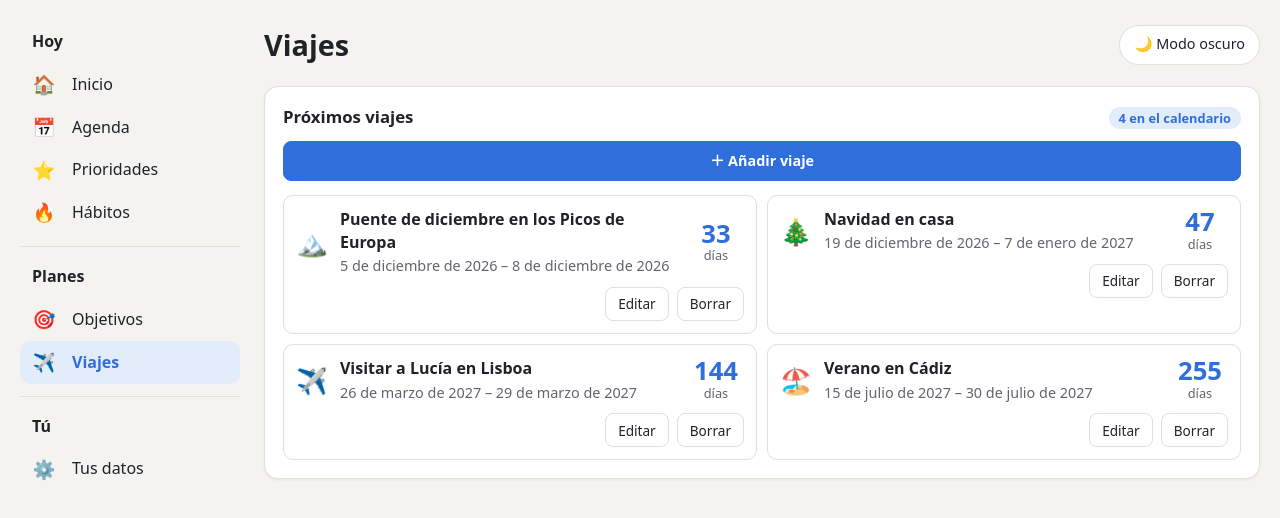
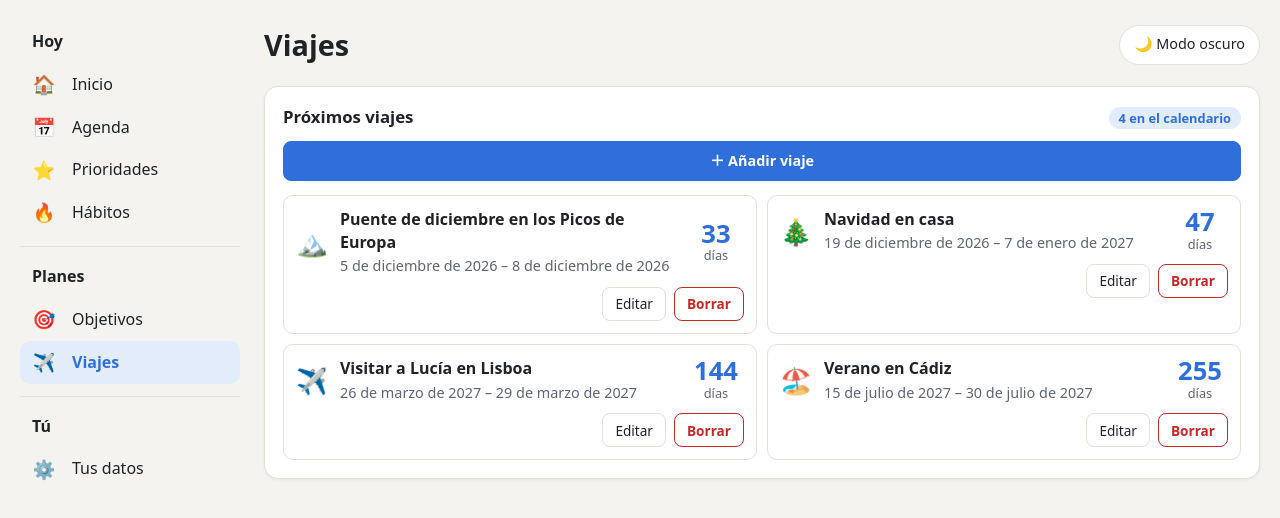
Before and after one commit to pablomontoro5/paneldevida, an Angular app: page /viajes in a window 1280 px wide. Shown: the top 518 px of the page. Built offline with nearby package versions, Linux system fonts and the light colour scheme.

Commit message:
Recalca en rojo el botón de borrar
Co-Authored-By: Claude Opus 5.5 <noreply@anthropic.com>

```diff
--- a/src/app/secciones/viajes/viajes.html
+++ b/src/app/secciones/viajes/viajes.html
@@ -105,7 +105,7 @@
         <div class="viaje-acciones">
           <button type="button" class="boton boton-pequeno" (click)="editar(f)"
                   [attr.aria-label]="'Editar ' + f.destino">Editar</button>
-          <button type="button" class="boton boton-pequeno" (click)="borrando.set(f.id)"
+          <button type="button" class="boton boton-pequeno boton-borrar" (click)="borrando.set(f.id)"
                   [attr.aria-label]="'Borrar ' + f.destino">Borrar</button>
         </div>
       }
--- a/src/styles.css
+++ b/src/styles.css
@@ -167,6 +167,19 @@ ul, ol {
   font-weight: 600;
 }
 
+/* Todo botón de borrar va recalcado en rojo, en todas las secciones */
+.boton-borrar {
+  border-color: var(--error);
+  color: var(--error);
+  font-weight: 600;
+}
+
+.boton-borrar:hover {
+  border-color: var(--error);
+  background: var(--error);
+  color: var(--tarjeta);
+}
+
 .boton-pequeno {
   min-height: 34px;
   padding: 4px 12px;
```
Also changed, not shown: 1 other file (tests, documents, lock files or other folders).
